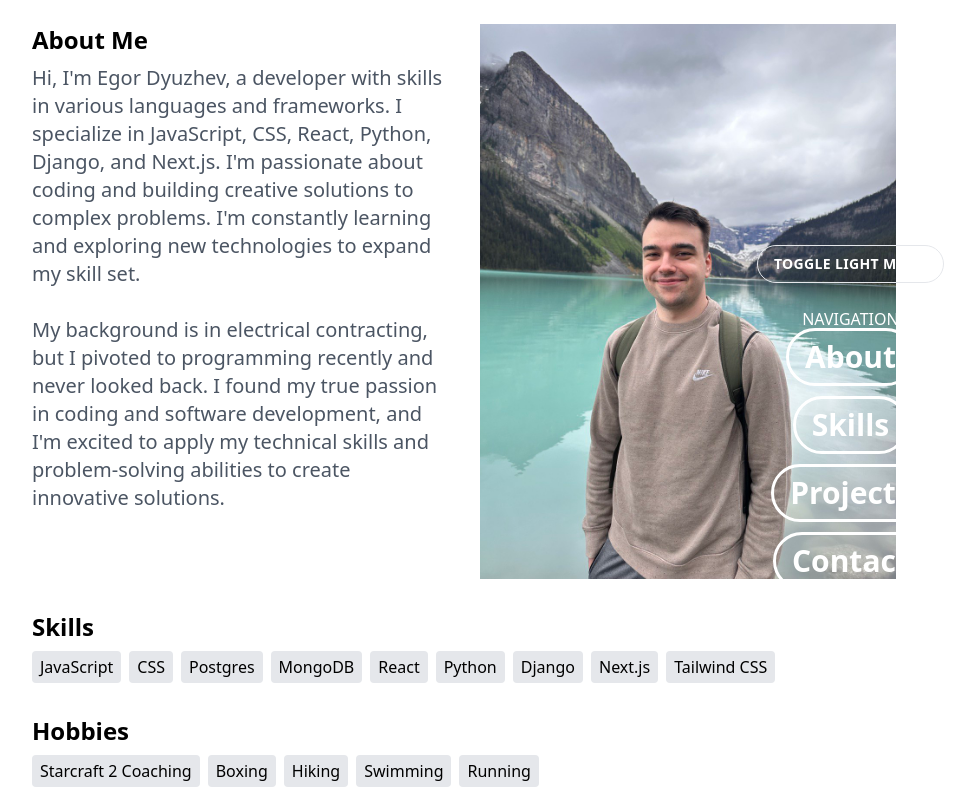
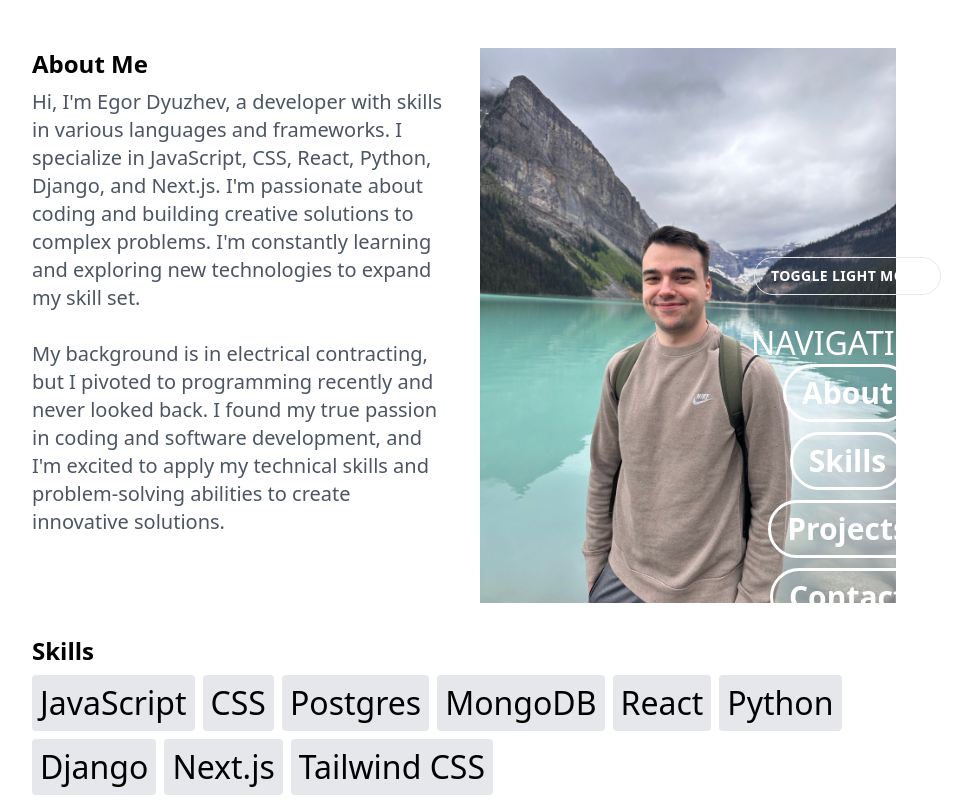
Before and after one commit to EGORDYU/next-portfolio, a Next.js app: page / in a window 1280 px wide. Shown: the top 800 px of the page, without its empty margins (176-1151 px from the left). Built offline with nearby package versions, Linux system fonts and the light colour scheme.

Commit message:
projects changes

```diff
--- a/styles/globals.css
+++ b/styles/globals.css
@@ -5,6 +5,7 @@
 /* styles/globals.css */
 
 :root {
+  --scale-factor: 2; /* Adjust the scale factor as needed */
   --color-bg-light: #e6bb7c;
   --color-text-light: #000000;
   --color-bg-dark: #000000;
@@ -22,6 +23,7 @@ body.dark {
 }
 
 body {
+  font-size: calc(var(--scale-factor) * 1rem);
   background-color: var(--color-bg);
   color: var(--color-text);
   transition: background-color 0.5s ease, color 0.5s ease;
```
